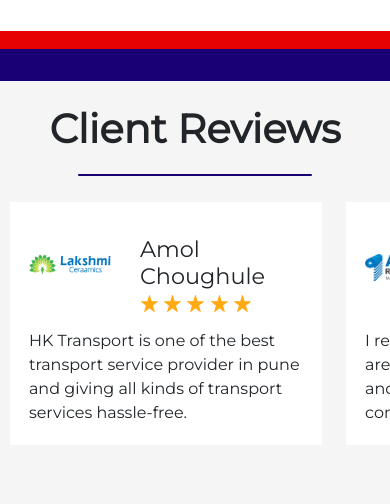
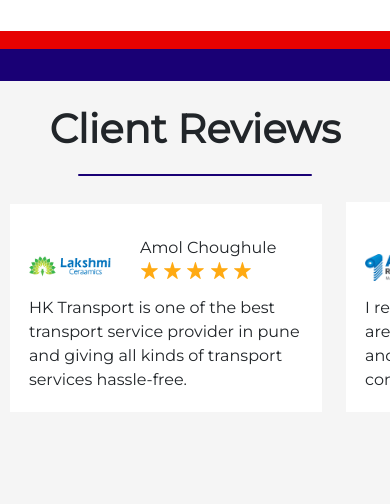
Before and after one commit to hktransport919/hktransport919, a PHP site: page /thank-you/ in a window 390 px wide. Shown: the part 2895-3399 px from the top of the page. Run offline with PHP 8.4, Linux system fonts and the light colour scheme.

Commit message:
minor change

```diff
--- a/JS/main.js
+++ b/JS/main.js
@@ -385,7 +385,6 @@ $("#leadFormSubmit").on("click", function (e) {
 
   if (leadForm_validation("submit-leadForm-to-google-sheet") == true) {
     window.location.href = "../thank-you";
-    console.log($leadform.serializeForm());
     var jqxhr = $.ajax({
       url: leadUrl,
       method: "POST",
@@ -411,7 +410,7 @@ $("#mobile-leadFormSubmit").on("click", function (e) {
       url: leadUrl,
       method: "POST",
       dataType: "json",
-      data: $mLeadForm.serializeObject(),
+      data: $mLeadForm.serializeForm(),
       success: function () {
         // document.getElementById('thankyou_message').style.display='block';
       },
--- a/thank-you/thank.css
+++ b/thank-you/thank.css
@@ -180,6 +180,9 @@
     margin: 5%;
     overflow-wrap: break-word;
   }
+  .scroll-section .client-section h3 {
+    font-size: 1rem;
+  }
   .client-star h3 {
     font-size: 1rem;
     margin: 10% 0 0 0;
```
